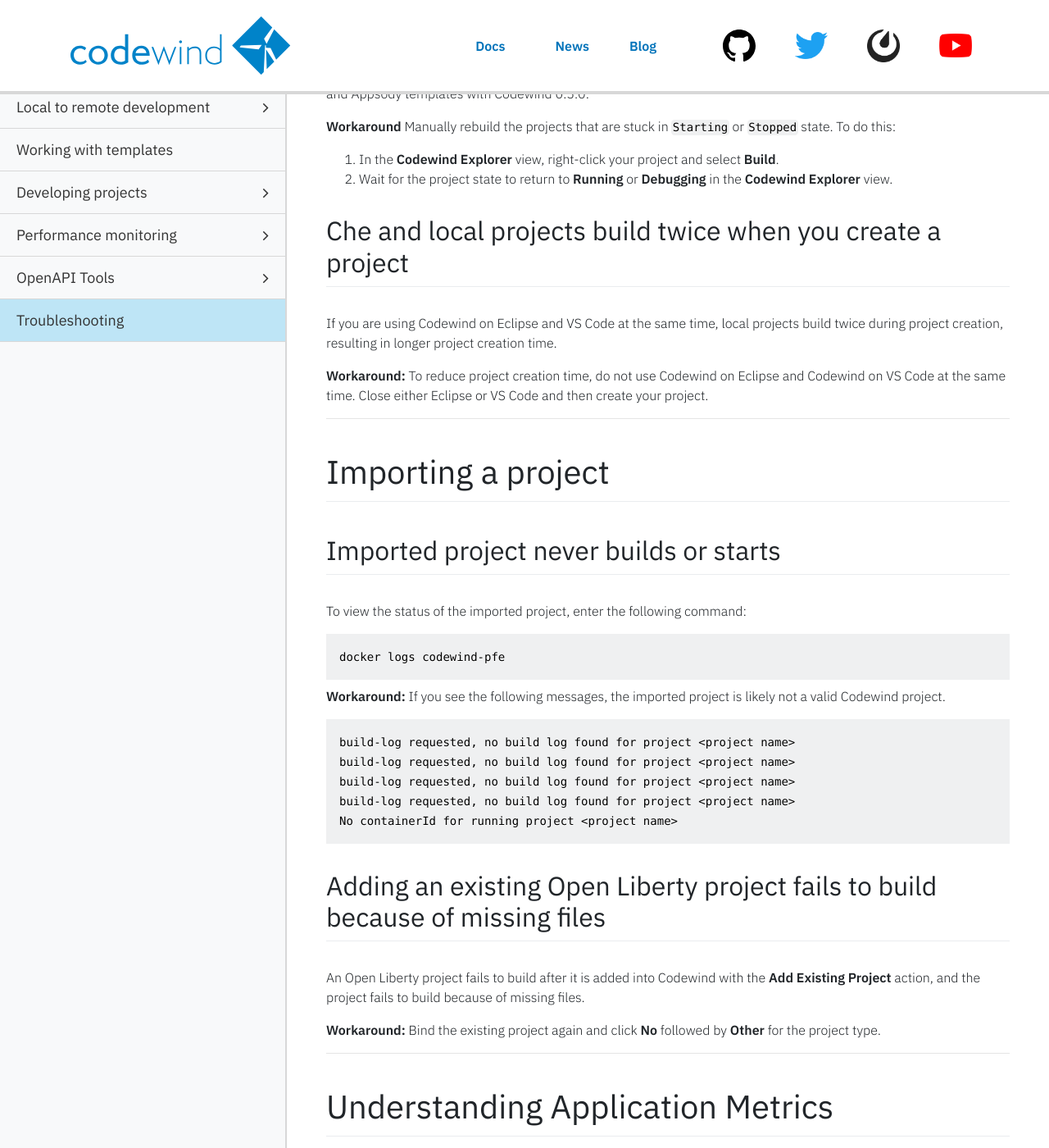
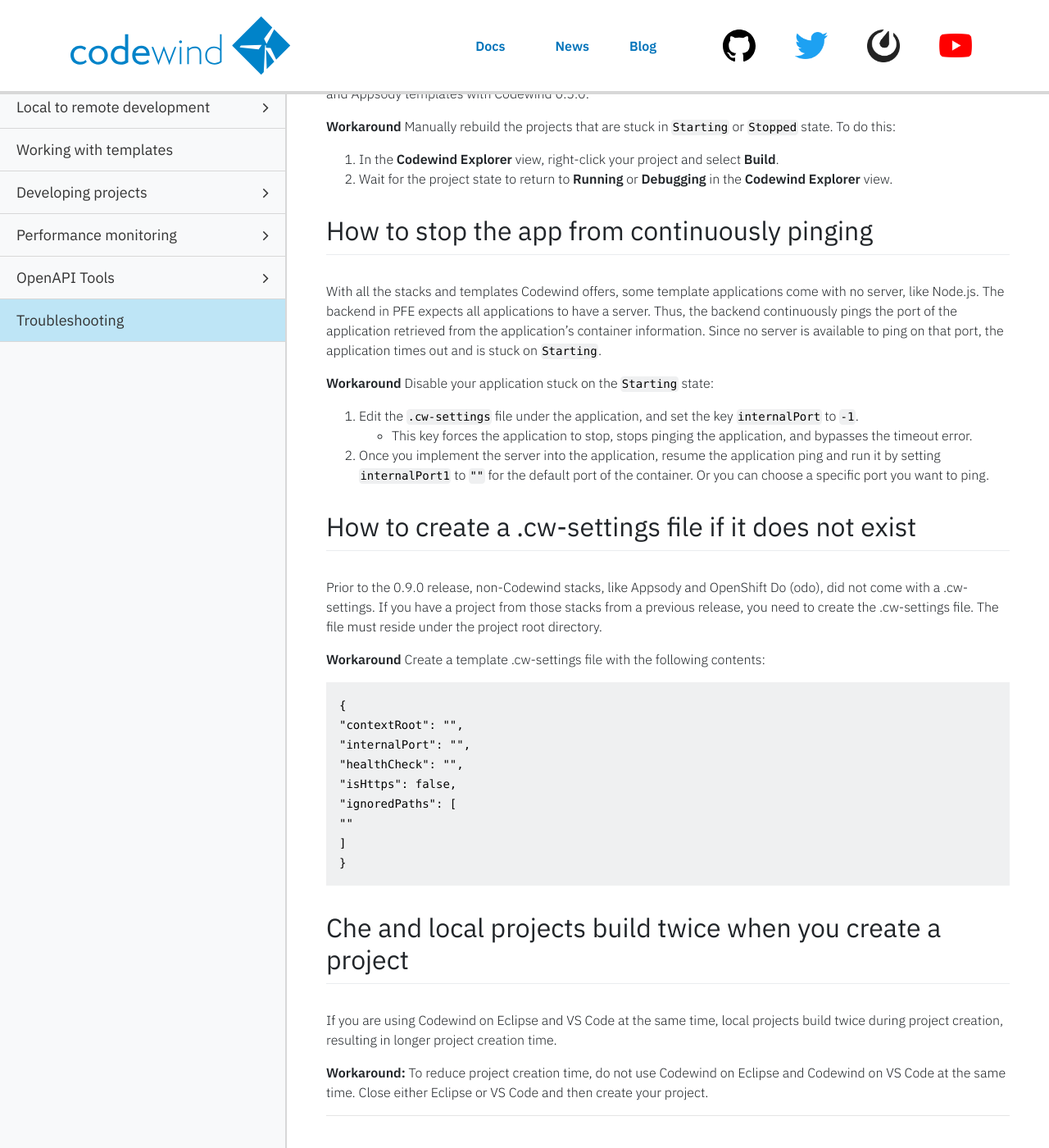
Before and after one commit to eclipse-archived/codewind-docs, a Jekyll site: the page built from docs/_documentations/troubleshooting.md, in a window 1280 px wide and 1400 px high, scrolled down 3438 px. Shown: the whole window at 82% size. Built offline with Jekyll 4.4.1, drawn with Linux system fonts in a browser that asks for light colours; nearby versions of some CDN libraries; comment, search, counter and statistics services are not loaded.

Commit message:
added content to
Signed-off-by: Jacob Berger <jacob.berger@ibm.com>

````diff
--- a/docs/_documentations/troubleshooting.md
+++ b/docs/_documentations/troubleshooting.md
@@ -157,6 +157,43 @@ You might occasionally see projects stuck in the `Starting` or `Stopped` state e
 **Workaround** Manually rebuild the projects that are stuck in `Starting` or `Stopped` state. To do this:
 1. In the **Codewind Explorer** view, right-click your project and select **Build**.
 2. Wait for the project state to return to **Running** or **Debugging** in the **Codewind Explorer** view.
+
+<!--
+Action/Topic: Creating a project and/or Checking the application and build statuses
+Issue type: bug/info
+Codewind version: 0.9.0
+Issue link: https://github.com/eclipse/codewind/issues/1269
+-->
+## How to stop the app from continuously pinging
+With all the stacks and templates Codewind offers, some template applications come with no server, like Node.js. The backend in PFE expects all applications to have a server. Thus, the backend continuously pings the port of the application retrieved from the application's container information. Since no server is available to ping on that port, the application times out and is stuck on `Starting`.
+
+**Workaround** Disable your application stuck on the `Starting` state:
+1. Edit the `.cw-settings` file under the application, and set the key `internalPort` to `-1`.
+    - This key forces the application to stop, stops pinging the application, and bypasses the timeout error.
+2. Once you implement the server into the application, resume the application ping and run it by setting `internalPort1` to `""` for the default port of the container. Or you can choose a specific port you want to ping.
+
+<!--
+Action/Topic: Creating a project and/or Checking the application and build statuses
+Issue type: bug/info
+Codewind version: 0.9.0
+Issue link: https://github.com/eclipse/codewind/issues/1269
+-->
+## How to create a .cw-settings file if it does not exist
+Prior to the 0.9.0 release, non-Codewind stacks, like Appsody and OpenShift Do (odo), did not come with a .cw-settings. If you have a project from those stacks from a previous release, you need to create the .cw-settings file. The file must reside under the project root directory.
+
+**Workaround** Create a template .cw-settings file with the following contents:
+
+```
+{
+"contextRoot": "",
+"internalPort": "",
+"healthCheck": "",
+"isHttps": false,
+"ignoredPaths": [
+""
+]
+}
+```
 
 <!--
 Action/Topic: Creating a project and/or Checking the application and build statuses
````
